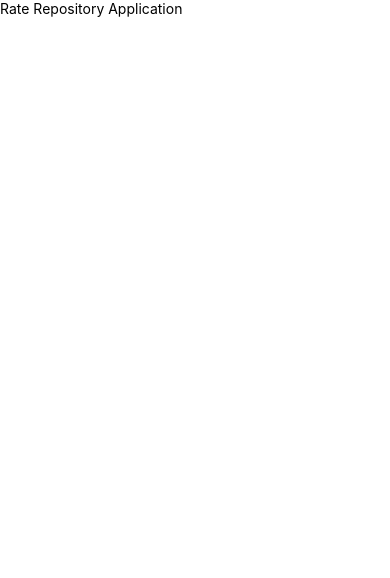
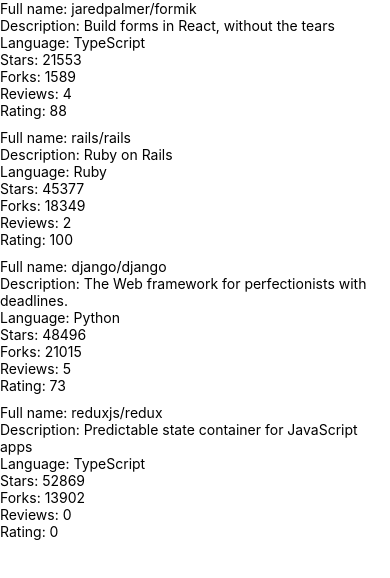
Before and after one commit to leontoys/part10, a React Native app in the folder rate-repository-app-one/: screen / in a window 390 px wide. Shown: the top 578 px of the page. Built offline with nearby package versions, Linux system fonts and the light colour scheme.

Commit message:
10.3 flatlist to show repo info

```diff
--- a/rate-repository-app-one/src/components/Main.jsx
+++ b/rate-repository-app-one/src/components/Main.jsx
@@ -1,5 +1,6 @@
 import Constants from 'expo-constants'
 import { Text, StyleSheet, View } from 'react-native'
+import RepositoryList from './RepositoryList'
 
 const styles = StyleSheet.create({
     container: {
@@ -12,7 +13,7 @@
 const Main = () => {
   return (
       <View style={styles.container}>
-          <Text>Rate Repository Application</Text>
+          <RepositoryList/>
     </View>
   )
 }
--- /dev/null
+++ b/rate-repository-app-one/src/components/RepositoryItem.jsx
@@ -0,0 +1,20 @@
+import { Text, View, StyleSheet } from 'react-native';
+
+const RepositoryItem = ({
+  fullName, description, language, stargazersCount, forksCount,
+reviewCount,ratingAverage}) => {
+  return (
+      <View>
+      {<Text>Full name: {fullName}</Text>}
+      {<Text>Description: {description}</Text>}
+      {<Text>Language: {language}</Text>}
+      {<Text>Stars: {stargazersCount}</Text>}
+      {<Text>Forks: {forksCount}</Text>}
+      {<Text>Reviews: {reviewCount}</Text>}
+      {<Text>Rating: {ratingAverage}</Text>}
+
+    </View>
+  )
+}
+
+export default RepositoryItem
--- /dev/null
+++ b/rate-repository-app-one/src/components/RepositoryList.jsx
@@ -0,0 +1,78 @@
+import { FlatList, View, StyleSheet } from 'react-native';
+import RepositoryItem from './RepositoryItem';
+
+const styles = StyleSheet.create({
+    separator: {
+        height: 10,
+    },
+});
+
+const repositories = [
+    {
+        id: 'jaredpalmer.formik',
+        fullName: 'jaredpalmer/formik',
+        description: 'Build forms in React, without the tears',
+        language: 'TypeScript',
+        forksCount: 1589,
+        stargazersCount: 21553,
+        ratingAverage: 88,
+        reviewCount: 4,
+        ownerAvatarUrl: 'https://avatars2.githubusercontent.com/u/4060187?v=4',
+    },
+    {
+        id: 'rails.rails',
+        fullName: 'rails/rails',
+        description: 'Ruby on Rails',
+        language: 'Ruby',
+        forksCount: 18349,
+        stargazersCount: 45377,
+        ratingAverage: 100,
+        reviewCount: 2,
+        ownerAvatarUrl: 'https://avatars1.githubusercontent.com/u/4223?v=4',
+    },
+    {
+        id: 'django.django',
+        fullName: 'django/django',
+        description: 'The Web framework for perfectionists with deadlines.',
+        language: 'Python',
+        forksCount: 21015,
+        stargazersCount: 48496,
+        ratingAverage: 73,
+        reviewCount: 5,
+        ownerAvatarUrl: 'https://avatars2.githubusercontent.com/u/27804?v=4',
+    },
+    {
+        id: 'reduxjs.redux',
+        fullName: 'reduxjs/redux',
+        description: 'Predictable state container for JavaScript apps',
+        language: 'TypeScript',
+        forksCount: 13902,
+        stargazersCount: 52869,
+        ratingAverage: 0,
+        reviewCount: 0,
+        ownerAvatarUrl: 'https://avatars3.githubusercontent.com/u/13142323?v=4',
+    },
+];
+
+const ItemSeparator = () => <View style={styles.separator} />;
+
+const RepositoryList = () => {
+    return (
+        <FlatList
+            data={repositories}
+            ItemSeparatorComponent={ItemSeparator}
+            // other props
+            renderItem={({ item }) => <RepositoryItem
+                fullName={item.fullName}
+                description={item.description}
+                language={item.language}
+                stargazersCount={item.stargazersCount}
+                forksCount={item.forksCount}
+                reviewCount={item.reviewCount}
+                ratingAverage={item.ratingAverage}
+            />}
+        />
+    );
+};
+
+export default RepositoryList;
```
